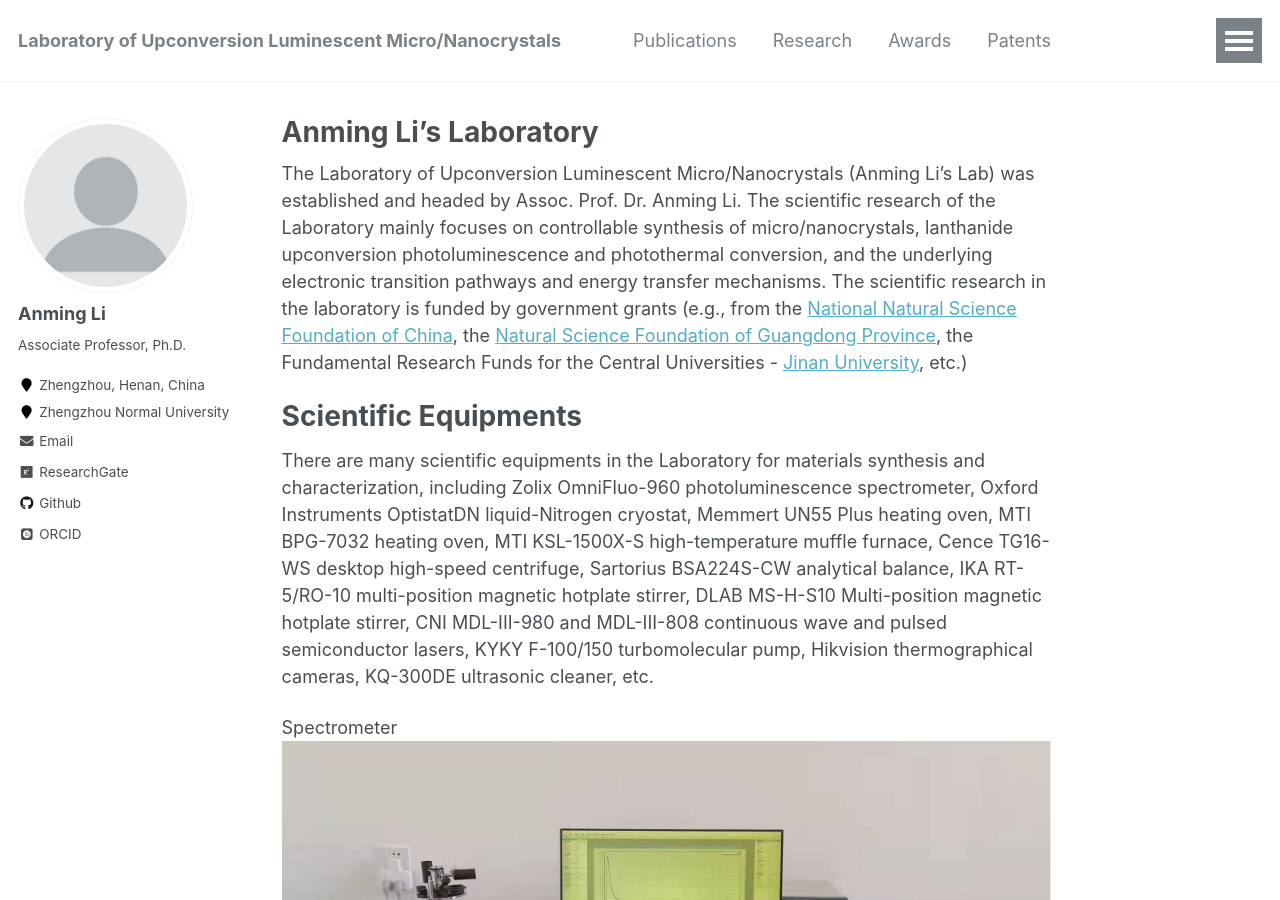
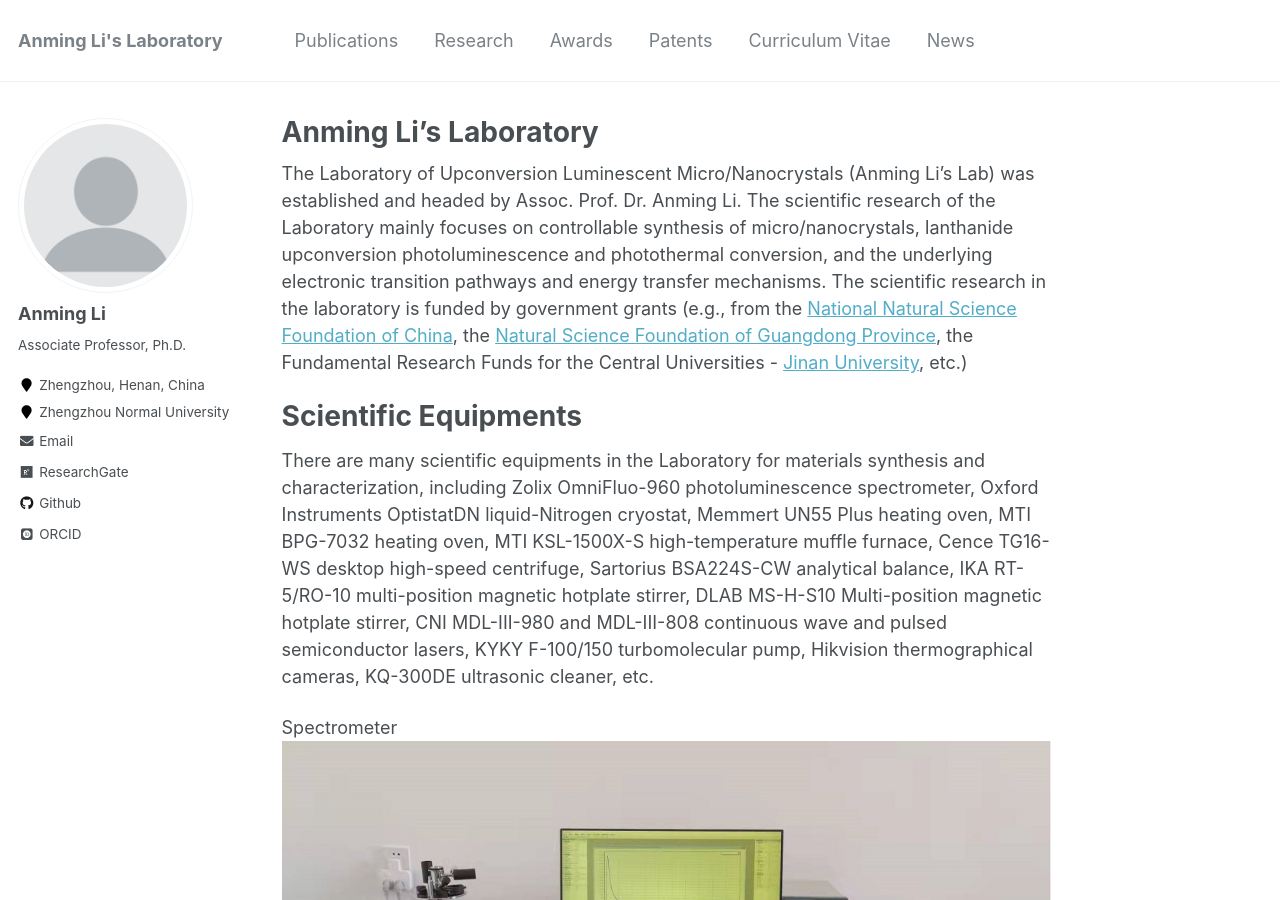
Before and after one commit to ucnclab/ucnclab.github.io, a Jekyll site: the page built from _pages/about.md, in a window 1280 px wide and 900 px high. Built offline with Jekyll 4.4.1, drawn with Linux system fonts in a browser that asks for light colours; some web fonts are replaced.

Commit message:
Add files via upload

```diff
--- a/_config.yml
+++ b/_config.yml
@@ -7,7 +7,7 @@
 
 # Site Settings
 locale                   : "en-US"
-title                    : "Laboratory of Upconversion Luminescent Micro/Nanocrystals"
+title                    : "Anming Li's Laboratory"
 title_separator          : "-"
 name                     : &name "Anming Li"
 description              : &description "personal description"
```
